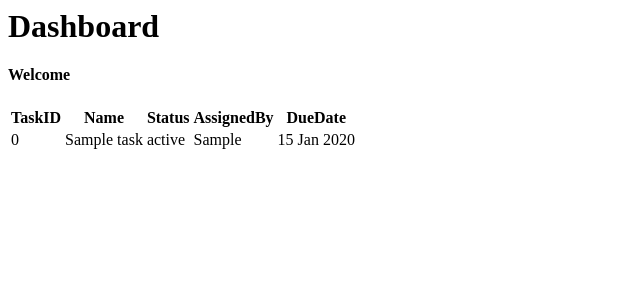
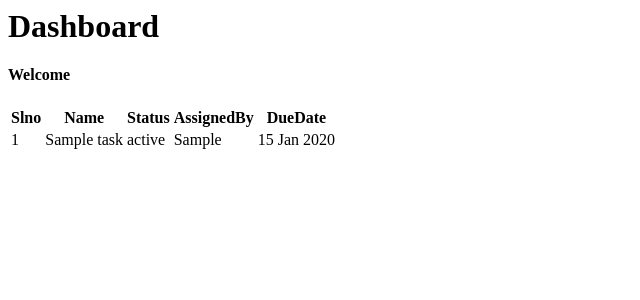
Before and after one commit to geekskool/taskMaster, a Node server app: template public/views/dashboard.pug in a window 1280 px wide. Shown: the top 300 px of the page, without its empty margins (0-640 px from the left). Run offline with Node 20, Linux system fonts and the light colour scheme; the template is opened without the code that fills it: most values are stand-ins (such as "Sample title", 1, 10 or a date in 2020).

Commit message:
Adds serial no to tasks in dash

```diff
--- a/public/views/dashboard.pug
+++ b/public/views/dashboard.pug
@@ -7,15 +7,16 @@ html
       table
         thead
           tr
-            th TaskID
+            th Slno
             th Name
             th Status
             th AssignedBy
             th DueDate
         tbody
+          - var i = 1
           each val,index in tasks
             tr
-              td= index
+              td= i++
               td= val.title
               td= val.status
               td= val.assgnBy
```
